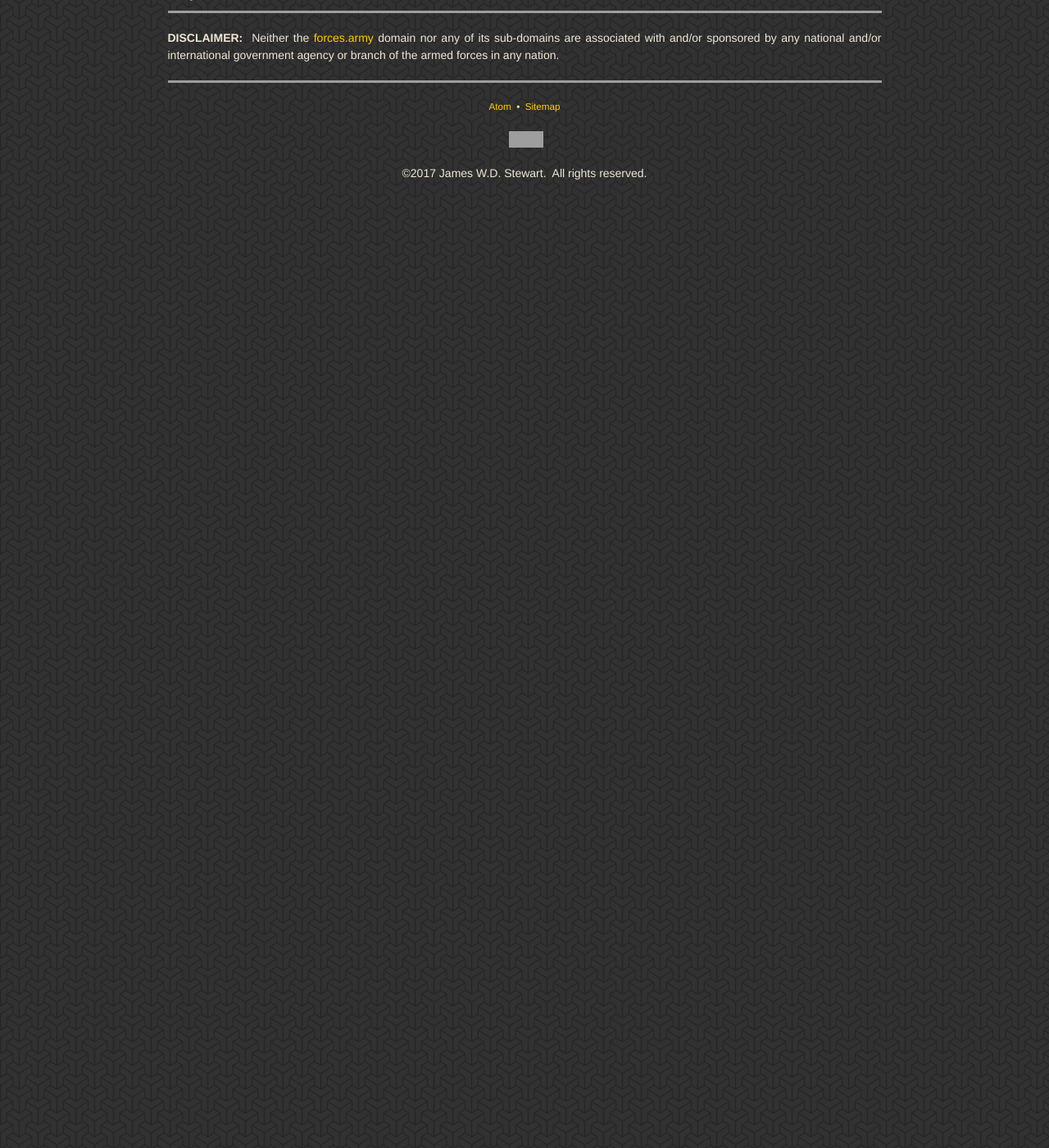
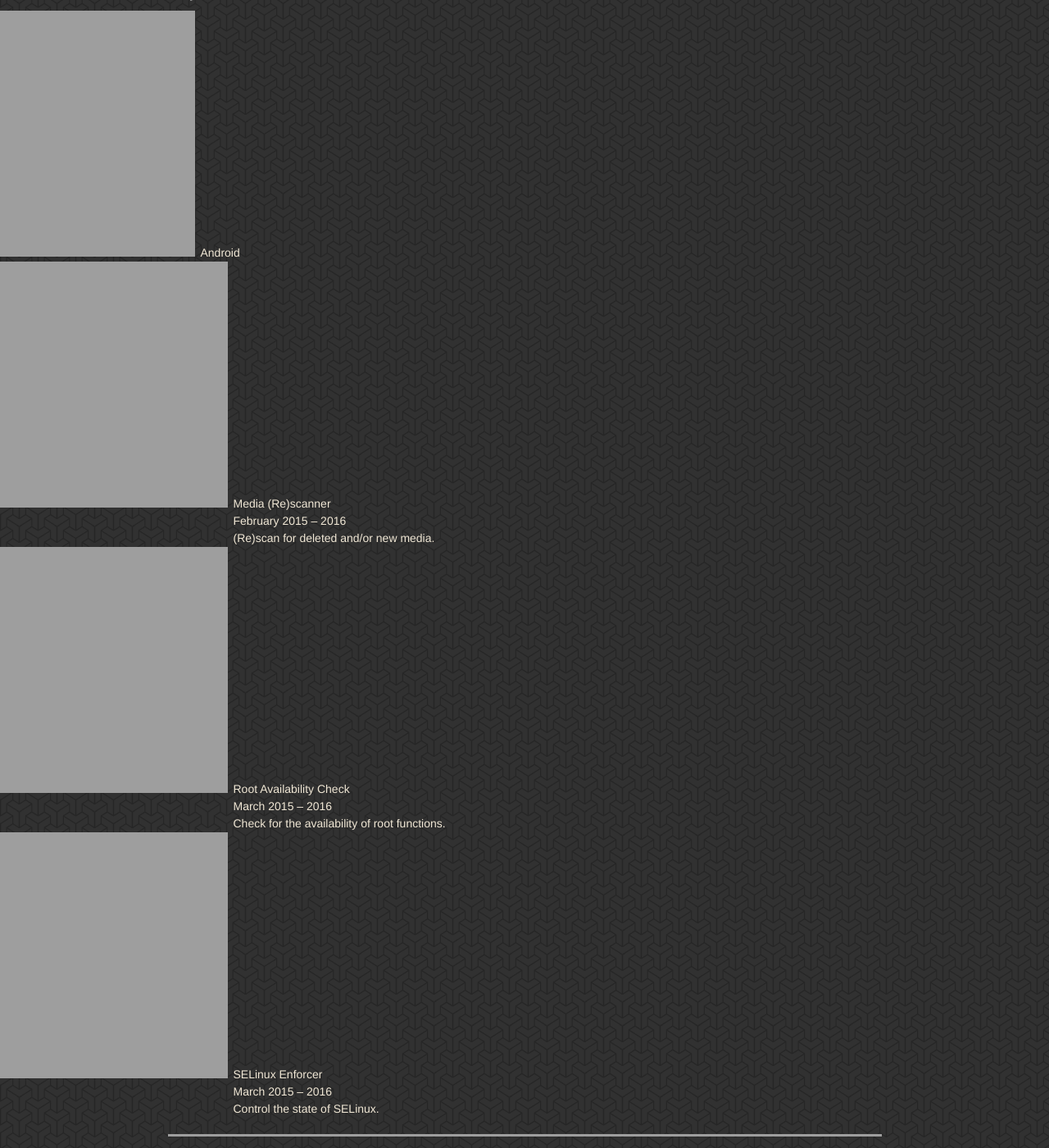
Before and after one commit to jwds1978/jwds1978.github.io, a Jekyll site: the page built from resume.md, in a window 1280 px wide and 1400 px high, scrolled down 25182 px. Shown: the whole window at 82% size. Built offline with Jekyll 4.4.1, drawn with Linux system fonts in a browser that asks for light colours; nearby versions of some CDN libraries; some web fonts are replaced; our own code applies the rules of GitHub Pages for plain Markdown files; before the commit the page ends 25514 px from its top, so only the background shows below that; grey boxes are pictures that could not be loaded.

Commit message:
Added projects.

```diff
--- a/resume.md
+++ b/resume.md
@@ -400,4 +400,26 @@
   </p>
   <p>&nbsp;</p>
   <h3 id="projects">Projects</h3>
+  <ul>
+    <li>
+      Android
+      <ul>
+        <li>
+          Media (Re)scanner<br />
+          February 2015 &#8211; 2016<br />
+          (Re)scan for deleted and/or new media.
+        </li>
+        <li>
+          Root Availability Check<br />
+          March 2015 &#8211; 2016<br />
+          Check for the availability of root functions.
+        </li>
+        <li>
+          SELinux Enforcer<br />
+          March 2015 &#8211; 2016<br />
+          Control the state of SELinux.
+        </li>
+      </ul>
+    </li>
+  </ul>
 </div>
```
